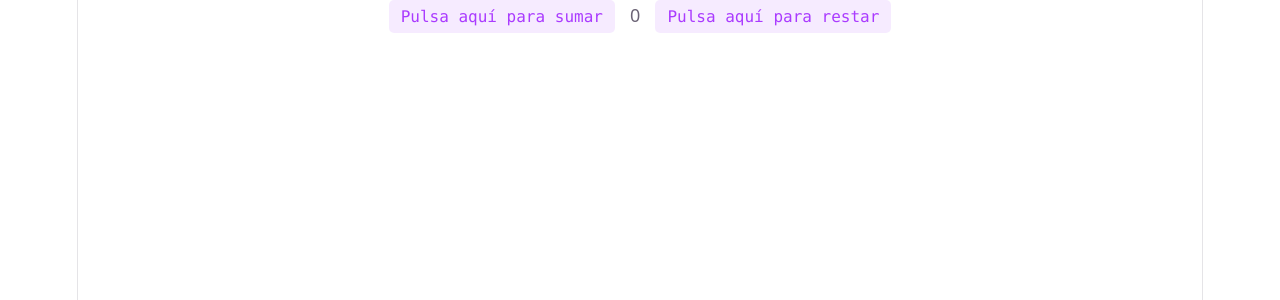
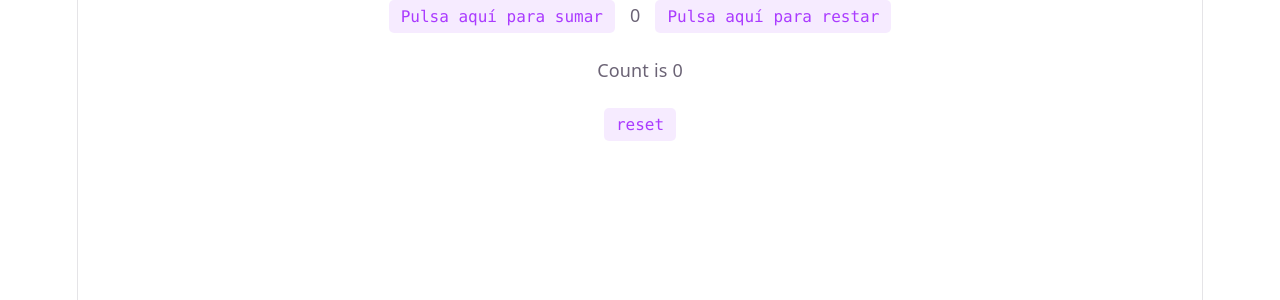
Before and after one commit to giovannilavolpe/react-bootcamp-giovanni, a React (Vite) app in the folder react-bootcamp-giovanni/: page / in a window 1280 px wide. Shown: the top 300 px of the page. Built offline with nearby package versions, Linux system fonts and the light colour scheme.

Commit message:
feat(Content) show countdown function

```diff
--- a/react-bootcamp-giovanni/src/clase7/Content.tsx
+++ b/react-bootcamp-giovanni/src/clase7/Content.tsx
@@ -1,4 +1,5 @@
 import '../App.css'
+import CountDown from './Countdown';
 import Counter2 from './Counter2';
 
 
@@ -7,6 +8,7 @@ function Content() {
     return(
         <div>
             <Counter2/>
+            <CountDown initialSeconds={15}/>
         </div>
     )
 }
```
